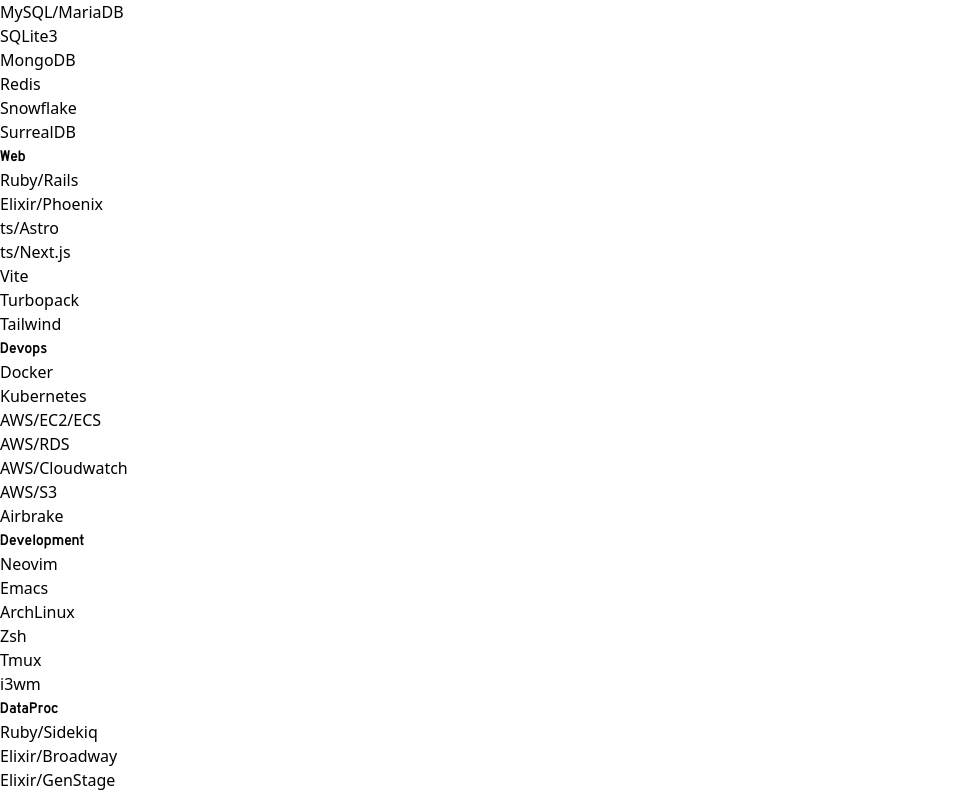
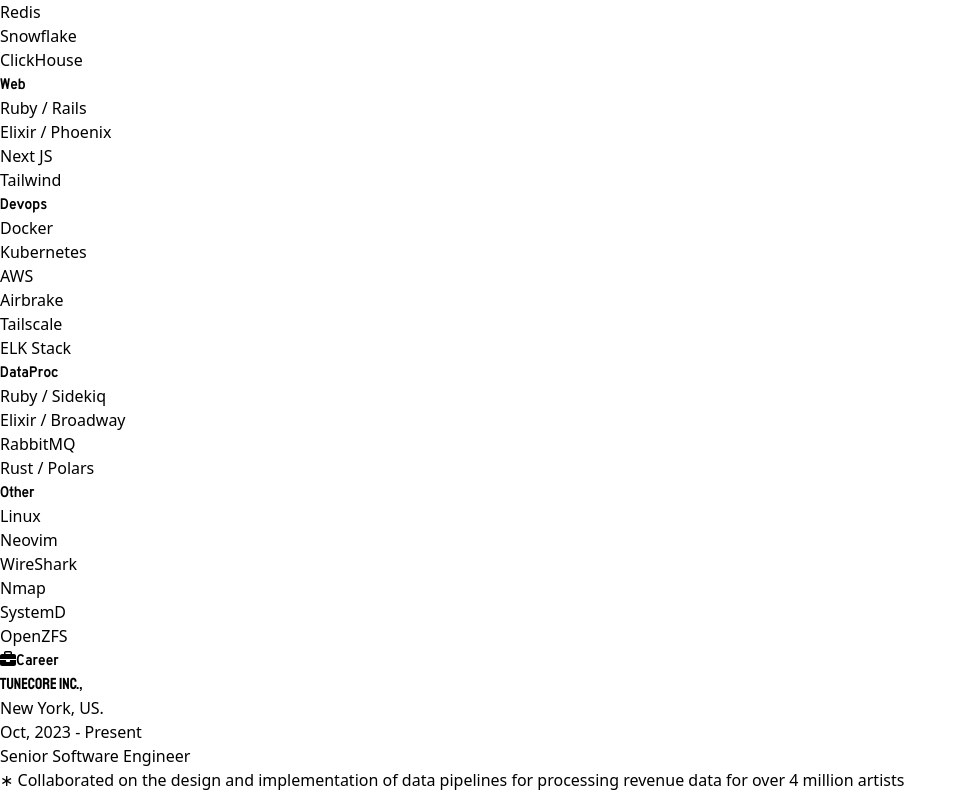
Before and after one commit to sreedevk/reacti-vitae, a React (Vite) app: page / in a window 1280 px wide. Shown: the part 624-1420 px from the top of the page, without its empty margins (0-967 px from the left). Built offline with nearby package versions, Linux system fonts and the light colour scheme.

Commit message:
data updates

```diff
--- a/src/components/Contact.tsx
+++ b/src/components/Contact.tsx
@@ -15,10 +15,6 @@
         </span>
         <i className="fas fa-envelope text-rose-600 hidden md:inline-block"></i>
       </li>
-      <li>
-        <span className='font-sans font-bold mx-2'>{BasicData?.phone}</span>
-        <i className="fas fa-address-card text-rose-600 hidden md:inline-block"></i>
-      </li>
     </ul>
   )
 }
--- a/src/components/Tools.tsx
+++ b/src/components/Tools.tsx
@@ -1,7 +1,7 @@
 import TechStack from '../data/tech-stack'
 import Title from './shared/title'
 
-const skillFormatter = (skill: string)  => {
+const skillFormatter = (skill: string) => {
   return (
     <li className='my-1 font-bold'>{skill}</li>
   )
@@ -12,7 +12,7 @@
     <div className="w-1/2 md:w-2/12 px-4 text-center md:text-left">
       <h3 className="underline font-bold my-2 uppercase font-highway-gothic text-rose-600">{title}</h3>
       <ul className="text-sm">
-        { skills.map(skillFormatter) }
+        {skills.map(skillFormatter)}
       </ul>
     </div>
   )
@@ -23,12 +23,11 @@
     <div className="my-1">
       <Title icon_class='fas fa-cog' title='Tools' />
       <div className="flex flex-wrap justify-between">
-        { skillBlockFormatter(TechStack?.tools?.databases, "Databases") }
-        { skillBlockFormatter(TechStack?.tools?.web, "Web") }
-        { skillBlockFormatter(TechStack?.tools?.cloud_architecture, "Devops") }
-        { skillBlockFormatter(TechStack?.tools?.development_tools, "Development") }
-        { skillBlockFormatter(TechStack?.tools?.data_processing, "DataProc") }
-        { skillBlockFormatter(TechStack?.tools?.other, "Other") }
+        {skillBlockFormatter(TechStack?.tools?.databases, "Databases")}
+        {skillBlockFormatter(TechStack?.tools?.web, "Web")}
+        {skillBlockFormatter(TechStack?.tools?.cloud_architecture, "Devops")}
+        {skillBlockFormatter(TechStack?.tools?.data_processing, "DataProc")}
+        {skillBlockFormatter(TechStack?.tools?.other, "Other")}
       </div>
     </div>
   )
--- a/src/data/basic.ts
+++ b/src/data/basic.ts
@@ -5,7 +5,7 @@
   },
   designation: "Senior Software Engineer",
   phone: "+1 (929) 258-6975",
-  email: "hello@sree.dev",
+  email: "sreedev@icloud.com",
   tagline: "Driving innovation through efficient engineering",
   address: {
     city: "Brooklyn",
--- a/src/data/open-source.ts
+++ b/src/data/open-source.ts
@@ -81,9 +81,9 @@
   {
     "name": "Chip8",
     "description":
-    "A chip8 emulator written in rust (WIP)",
+      "A chip8 emulator written in rust",
     "tech_stack": "rust",
-    "url": "https://github.com/sreedevk/aws-ssh",
+    "url": "https://github.com/sreedevk/chip8",
     "stars": 1,
     "contributors": 1,
     "forks": 0,
--- a/src/data/tech-stack.ts
+++ b/src/data/tech-stack.ts
@@ -1,63 +1,49 @@
 export default {
   languages: [
     { "language": "Ruby", "proficiency": 100 },
-    { "language": "Elixir", "proficiency": 69 },
+    { "language": "Elixir", "proficiency": 70 },
     { "language": "Rust", "proficiency": 80 },
     { "language": "Typescript", "proficiency": 80 },
-    { "language": "Clojure", "proficiency": 50 },
     { "language": "C/C++", "proficiency": 75 },
     { "language": "Bash", "proficiency": 50 },
     { "language": "Lua", "proficiency": 60 },
+    { "language": "Nix", "proficiency": 90 },
   ],
   tools: {
     databases: [
       "PostgreSQL",
-      "MySQL/MariaDB",
-      "SQLite3",
-      "MongoDB",
+      "MariaDB",
       "Redis",
       "Snowflake",
-      "SurrealDB",
+      "ClickHouse"
     ],
     web: [
-      "Ruby/Rails",
-      "Elixir/Phoenix",
-      "ts/Astro",
-      "ts/Next.js",
-      "Vite",
-      "Turbopack",
+      "Ruby / Rails",
+      "Elixir / Phoenix",
+      "Next JS",
       "Tailwind"
     ],
     data_processing: [
-      "Ruby/Sidekiq",
-      "Elixir/Broadway",
-      "Elixir/GenStage",
+      "Ruby / Sidekiq",
+      "Elixir / Broadway",
       "RabbitMQ",
-      "Rust/Polars",
-    ],
-    development_tools: [
-      "Neovim",
-      "Emacs",
-      "ArchLinux",
-      "Zsh",
-      "Tmux",
-      "i3wm"
+      "Rust / Polars",
     ],
     cloud_architecture: [
       "Docker",
       "Kubernetes",
-      "AWS/EC2/ECS",
-      "AWS/RDS",
-      "AWS/Cloudwatch",
-      "AWS/S3",
+      "AWS",
       "Airbrake",
+      "Tailscale",
+      "ELK Stack"
     ],
     other: [
-      "hledger",
-      "Git",
-      "GDB/LLDB",
-      "ARM Assembly",
-      "Wordpress"
+      "Linux",
+      "Neovim",
+      "WireShark",
+      "Nmap",
+      "SystemD",
+      "OpenZFS"
     ]
   }
 }
--- a/src/data/writing_and_media.ts
+++ b/src/data/writing_and_media.ts
@@ -2,7 +2,7 @@
   articles: [
     {
       title: "Building a Long Term Data Storage Solution",
-      url: "https://devtechnica.com/long-term-storage-solutions/",
+      url: "https://devtechnica.com/posts/building-a-long-term-storage-solution",
       created_at: new Date("2024-06-18")
     },
     {
```
Also changed, not shown: 1 other file (tests, documents, lock files or other folders). Lines whose indentation alone changed are shown as unchanged.
